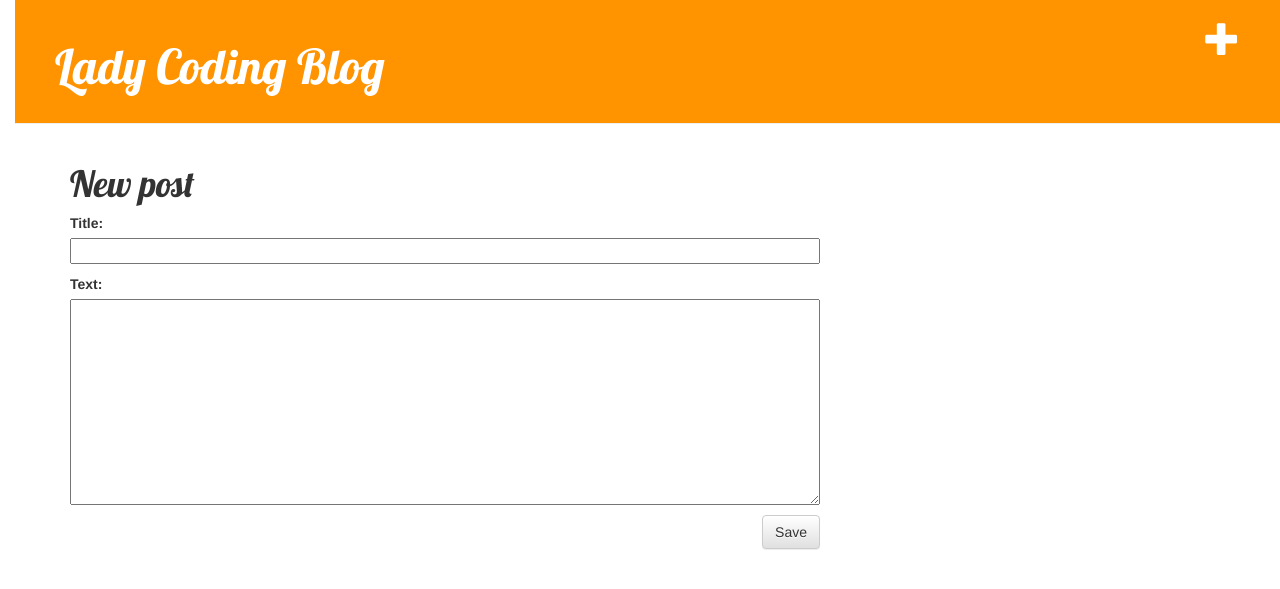
After one commit to cindy-yin/my-first-blogsite, a Django app: page /post/new/ in a window 1280 px wide. The commit adds this page. Shown: the top 589 px of the page. Run offline with Django 3.2, Linux system fonts and the light colour scheme; some libraries are stand-ins or nearby versions.

Commit message:
new post added

```diff
--- /dev/null
+++ b/blog/forms.py
@@ -0,0 +1,10 @@
+# define own form PostForm according to Post data model,specify which field should be displayed for the form
+
+from django import forms
+from .models import Post
+
+class PostForm(forms.ModelForm):
+
+    class Meta:
+        model = Post
+        fields = ('title','text')
--- a/blog/templates/blog/base.html
+++ b/blog/templates/blog/base.html
@@ -2,14 +2,17 @@
 <html>
     <head>
         <title>Lady Coding Blog </title>
-        <link rel="stylesheet" href="//maxdn.bootstrapcdn.com/bootatrap/3.2.0/css/bootstrap.min.css">
-        <link rel="stylesheet" href="//maxcdn.bootstrapcdn.com/bootstrap/3.2.0/css/bootstrap-theme.min.css">
+        <link rel="stylesheet" href="https://maxcdn.bootstrapcdn.com/bootstrap/3.3.7/css/bootstrap.min.css">
+        <link rel="stylesheet" href="https://maxcdn.bootstrapcdn.com/bootstrap/3.3.7/css/bootstrap-theme.min.css">
         <link href="//fonts.googleapis.com/css?family=Lobster&subset=latin,latin-ext" rel="stylesheet" type="text/css">
         <link rel="stylesheet" href="{%static 'css/blog.css'%}">
+
+
     </head>
     <body>
         <div class="page-header">
-                <h1><a href="/"> Lady Coding Blog </a> </h1>
+            <a href="{% url 'post_new' %}" class="top-menu"><span class="glyphicon glyphicon-plus"></span></a>
+            <h1><a href="/"> Lady Coding Blog </a> </h1>
         </div>
         <div class="content container">
             <div class ="row">
--- /dev/null
+++ b/blog/templates/blog/post_edit.html
@@ -0,0 +1,9 @@
+{% extends 'blog/base.html' %}
+
+{% block content %}
+    <h1>New post</h1>
+    <form method="POST" class="post-form">{% csrf_token %}
+        {{ form.as_p }}
+        <button type="submit" class="save btn btn-default">Save</button>
+    </form>
+{% endblock %}
--- a/blog/urls.py
+++ b/blog/urls.py
@@ -4,4 +4,6 @@ from . import views
 urlpatterns = [
     url (r'^$',views.post_list, name='post_list'),
     url (r'^post/(?P<pk>\d+)/$', views.post_detail, name='post_detail'),
+    url (r'^post/new/$',views.post_new,name='post_new'),
+
     ]
--- a/blog/views.py
+++ b/blog/views.py
@@ -1,5 +1,6 @@
-from django.shortcuts import render, get_object_or_404
+from django.shortcuts import render, get_object_or_404,redirect
 from .models import Post
+from .forms import PostForm
 from django.utils import timezone
 
 # Create your views here.
@@ -11,3 +12,16 @@ def post_list(request):
 def post_detail(request, pk):
     post = get_object_or_404(Post, pk=pk)
     return render (request,'blog/post_detail.html',{'post':post})
+
+def post_new(request):
+    if request.method == "POST":
+        form = PostForm(request.POST)
+        if form.is_valid():
+            post = form.save (commit=False)
+            post.author = request.user
+            post.published_date = timezone.now()
+            post.save()
+            return redirect('post_detail', pk=post.pk)
+    else :
+        form = PostForm()
+    return render(request, 'blog/post_edit.html', {'form': form})
```
